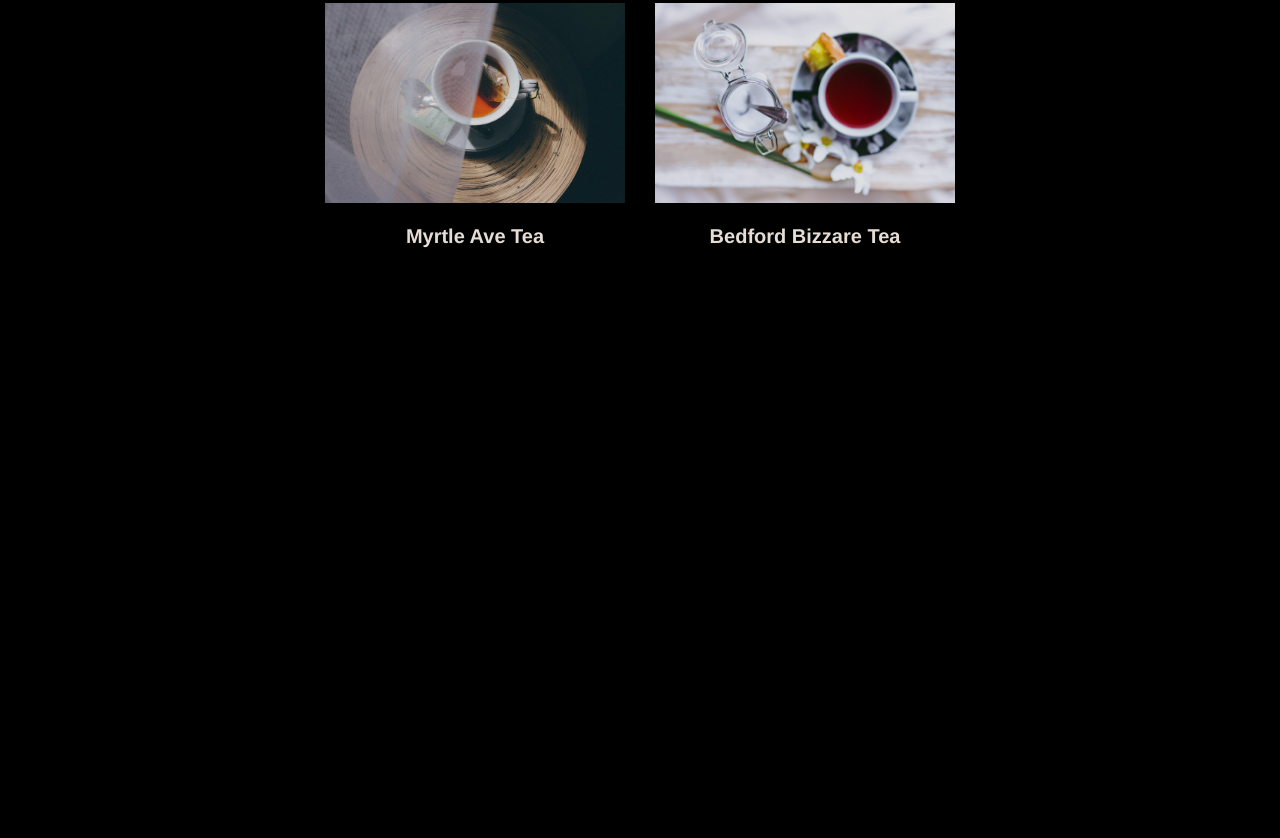
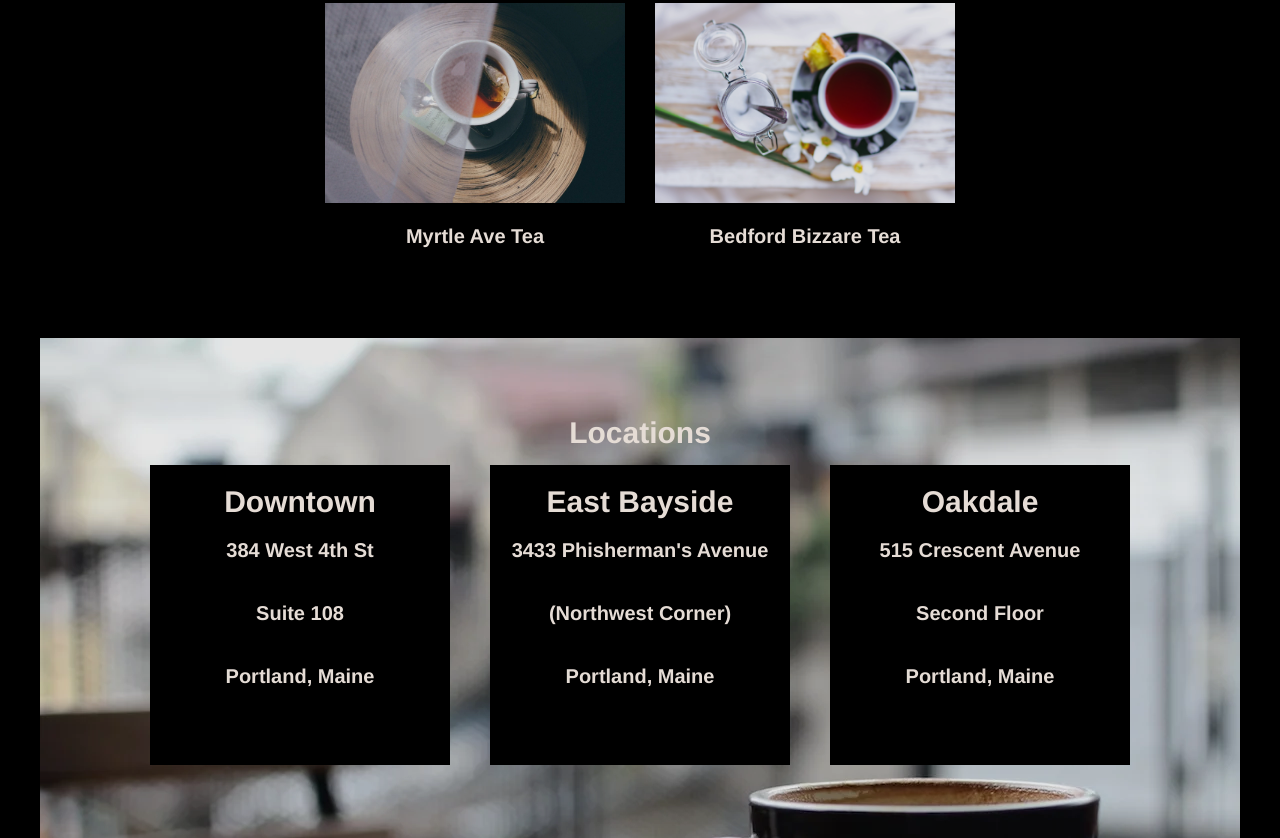
Before and after one commit to vannucci-dev/tea-cozy, a plain HTML site: page index.html in a window 1280 px wide. Shown: the part 1314-2152 px from the top of the page. Before the commit the page ends 1652 px from the top, so only its background shows below. Drawn offline with Linux system fonts and the light colour scheme.

Commit message:
create and style locations

```diff
--- a/index.html
+++ b/index.html
@@ -53,6 +53,30 @@
             </div>
         </section>
 
+        <section class="section-location">
+            <h2>Locations</h2>
+            <div class="section-location__addresses">
+                <div class="section-location__address">
+                    <h2>Downtown</h2>
+                    <h4>384 West 4th St</h4>
+                    <h4>Suite 108</h4>
+                    <h4>Portland, Maine</h4>
+                </div>
+                <div class="section-location__address">
+                    <h2>East Bayside</h2>
+                    <h4>3433 Phisherman's Avenue</h4>
+                    <h4>(Northwest Corner)</h4>
+                    <h4>Portland, Maine</h4>
+                </div>
+                <div class="section-location__address">
+                    <h2>Oakdale</h2>
+                    <h4>515 Crescent Avenue</h4>
+                    <h4>Second Floor</h4>
+                    <h4>Portland, Maine</h4>
+                </div>
+            </div>
+        </section>
+
 
 </body>
 </html>
--- a/resources/css/style.css
+++ b/resources/css/style.css
@@ -97,3 +97,34 @@ figure img {
   width: 30rem;
   height: auto;
 }
+
+/* Location */
+
+.section-location {
+  margin: 0 auto;
+  background-image: url("../img/img-locations-background.webp");
+  background-size: cover;
+  height: 50rem;
+  width: 120rem;
+  display: flex;
+  flex-direction: column;
+  align-items: center;
+  justify-content: center;
+}
+
+.section-location__addresses {
+  display: flex;
+  flex-direction: row;
+  justify-content: space-around;
+  align-items: center;
+}
+
+.section-location__address {
+  width: 30rem;
+  height: 30rem;
+  background-color: black;
+  margin: 1.5rem 2rem;
+  display: flex;
+  flex-direction: column;
+  align-items: center;
+}
```
